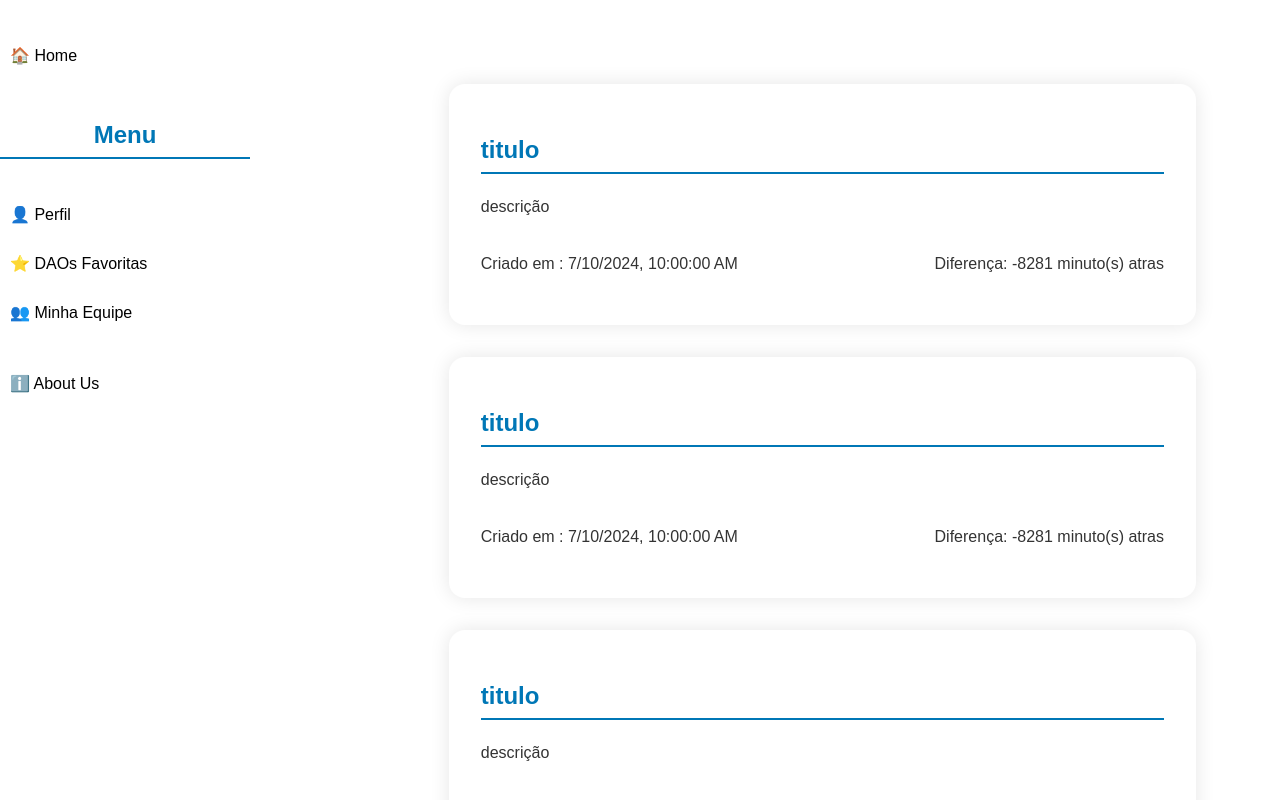
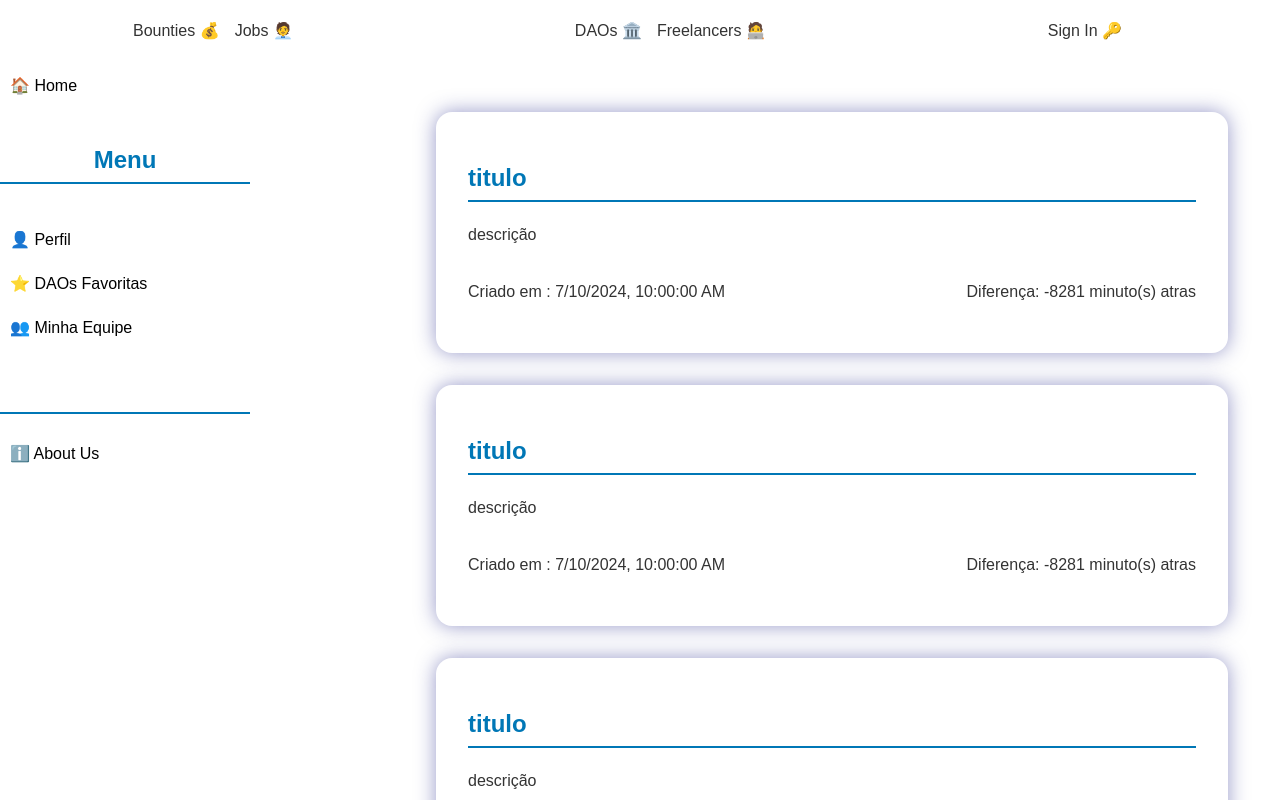
Before and after one commit to X-dev-private/Work3, a React (Create React App) app: page /app in a window 1280 px wide. Shown: the top 800 px of the page. Built offline with nearby package versions, Linux system fonts and the light colour scheme.

Commit message:
add header app and modified css

```diff
--- a/src/Styles/GlobalComponents.css
+++ b/src/Styles/GlobalComponents.css
@@ -17,8 +17,7 @@
     background: white;
     padding: 2rem;
     border-radius: 16px;
-    box-shadow: 0 0 20px rgba(0, 0, 0, 0.1);
-    border: 1px black;
+    box-shadow: 0 0 20px rgba(46,49,146, 0.5);
     margin: 2rem;
 }
 
--- a/src/Styles/GlobalLibs.css
+++ b/src/Styles/GlobalLibs.css
@@ -23,7 +23,7 @@
   }
 
   .sidebar ul li {
-    margin-bottom: 10px;
+    margin-bottom: 5px;
   }
 
   .sidebar ul li a {
@@ -42,15 +42,19 @@
   header {
     background-color: transparent;
     color: white;
-    padding: 1rem;
     display: flex;
     justify-content: space-between;
     align-items: center;
-    position: fixed;
     top: 0;
     left: 0;
+    right: 0;
     width: 100%;
     z-index: 1;
+  }
+
+  header.header {
+    padding: 1rem;
+    position: fixed;
   }
 
   .container {
@@ -96,33 +100,48 @@
     border-radius: 16px;
   }
 
-  .social {
-    display: flex;
-    align-items: center;
-  }
-
-  .social a {
-    margin-right: 10px;
-    color: #fff;
-    font-size: 18px;
-  }
-
-  .social a:hover {
-    color: #ccc;
-  }
-
-  .fab {
-    font-size: 18px;
-  }
-
   .logo {
     margin: 0 auto;
-    transform: scale(4);
+    transform: scale(3);
   }
 
   .logo img {
     width: 40px;
     height: 40px;
+  }
+
+  /*HeaderApp*/
+
+  .headerApp {
+    display: flex;
+    flex-wrap: wrap;
+    justify-content: space-between;
+    align-items: center;
+    width: 80%;
+  }
+
+  .headerApp ul {
+    list-style: none;
+    margin: 0;
+    padding: 0;
+    display: flex;
+    flex-wrap: wrap;
+    justify-content: space-between;
+    margin-right: 20px;
+  }
+
+  .headerApp li {
+    margin-right: 5px;
+    padding: 5px;
+  }
+
+  .headerApp a {
+    text-decoration: none;
+    color: #333;
+  }
+
+  .headerApp a:hover {
+    color: #666;
   }
 
   /*footer*/
@@ -143,22 +162,22 @@
     align-items: center;
   }
 
-  .footer ul {
+  footer ul {
     list-style: none;
     padding: 0;
     margin: 0;
     display: flex;
   }
 
-  .footer li {
+  footer li {
     margin-right: 20px;
   }
 
-  .footer a {
+  footer a {
     color: #fff;
     text-decoration: none;
   }
 
-  .footer a:hover {
+  footer a:hover {
     text-decoration: underline;
   }
--- a/src/Styles/GlobalPages.css
+++ b/src/Styles/GlobalPages.css
@@ -1,10 +1,13 @@
 /*landpage*/
 main {
-    padding: 2rem;
     margin: auto;
     font-family: Arial, sans-serif;
     color: #333;
   }
+
+a {
+  color: #000;
+}
 
 .fade {
   transition: opacity 0.5s ease-out;
@@ -14,7 +17,7 @@ section {
   background: white;
   padding: 2rem;
   border-radius: 16px;
-  box-shadow: 0 0 20px rgba(0, 0, 0, 0.1);
+  box-shadow: 0 0 20px rgba(46,49,146, 0.5);
   margin: 150px 200px 150px 200px;
 }
 
@@ -47,14 +50,19 @@ ul {
 }
 
 /*app page*/
+.mainApp {
+  display: flex;
+  flex-direction: column;
+}
+
 .mainAppPage {
   display: flex;
   flex-direction: row;
 }
 
-.sidebar-container {
-  width: 20%; /* adjust the width to your liking */
-  padding: 20px;
+.sidebar {
+  margin-top: 50px;
+  padding: 0;
   position: fixed;
 }
 
@@ -63,3 +71,11 @@ ul {
   padding: 20px;
   margin-left: 30%;
 }
+header.headerApp {
+  height: 60px;
+  background-color: white;
+  padding-left: 10%;
+  padding-right: 10%;
+  top: 0;
+
+}
--- a/src/pages/AppPage.js
+++ b/src/pages/AppPage.js
@@ -1,15 +1,15 @@
 import React from "react";
 import Sidebar from "./libs/SideBar/SideBar";
 import JobsCard from "./components/JobsCard/JobsCard";
+import HeaderApp from "./libs/Header/HeaderApp";
 import "../Styles/GlobalPages.css"
 
 const AppPage = () => {
     return (
-        <main>
+        <main className="mainApp">
+                <HeaderApp />
             <div className="mainAppPage">
-                <div className="sidebar-container">
                     <Sidebar />
-                </div>
                 <div className="jobs-card-container">
                     {[...Array(7)].map((_, index) => (
                         <JobsCard key={index} />
--- a/src/pages/libs/Footer/Footer.js
+++ b/src/pages/libs/Footer/Footer.js
@@ -3,7 +3,7 @@ import "../../../Styles/GlobalLibs.css";
 
 const Footer = () => {
   return (
-    <footer className="footer">
+    <footer className="sticky-footer">
       <div className="container">
         <p>
           &copy; 2024 Copyright ZeroElevenTeam{' '}
--- /dev/null
+++ b/src/pages/libs/Header/HeaderApp.js
@@ -0,0 +1,21 @@
+import React from "react";
+
+const HeaderApp = () => {
+    return (
+        <header className="headerApp">
+            <ul>
+                <li><a href="/app">Bounties 💰</a></li>
+                <li><a href="/app">Jobs 🧑‍💼</a></li>
+            </ul>
+            <ul>
+                <li><a href="/app">DAOs 🏛️</a></li>
+                <li><a href="/app">Freelancers 🧑‍💻</a></li>
+            </ul>
+            <ul>
+                <li><a href="/app">Sign In 🔑</a></li>
+            </ul>
+        </header>
+    )
+}
+
+export default HeaderApp;
--- a/src/pages/libs/SideBar/SideBar.js
+++ b/src/pages/libs/SideBar/SideBar.js
@@ -4,20 +4,17 @@ import '../../../Styles/GlobalLibs.css';
 const Sidebar = () => {
   return (
     <div className="sidebar">
-      <ul className='UpSideBar'>
+      <ul>
         <li><a href='/app'>🏠 Home</a></li>
       </ul>
-      <div className="filler">
         <h2>Menu</h2>
-      </div>
-      <div className='BottomSideBar'>
         <ul>
           <li><a href="/app">👤 Perfil</a></li>
           <li><a href="/app">⭐ DAOs Favoritas</a></li>
           <li><a href="/app">👥 Minha Equipe</a></li>
         </ul>
-      </div>
       <ul>
+        <li><h2> </h2></li>
         <li><a href='/'>ℹ️ About Us</a></li>
       </ul>
     </div>
```
